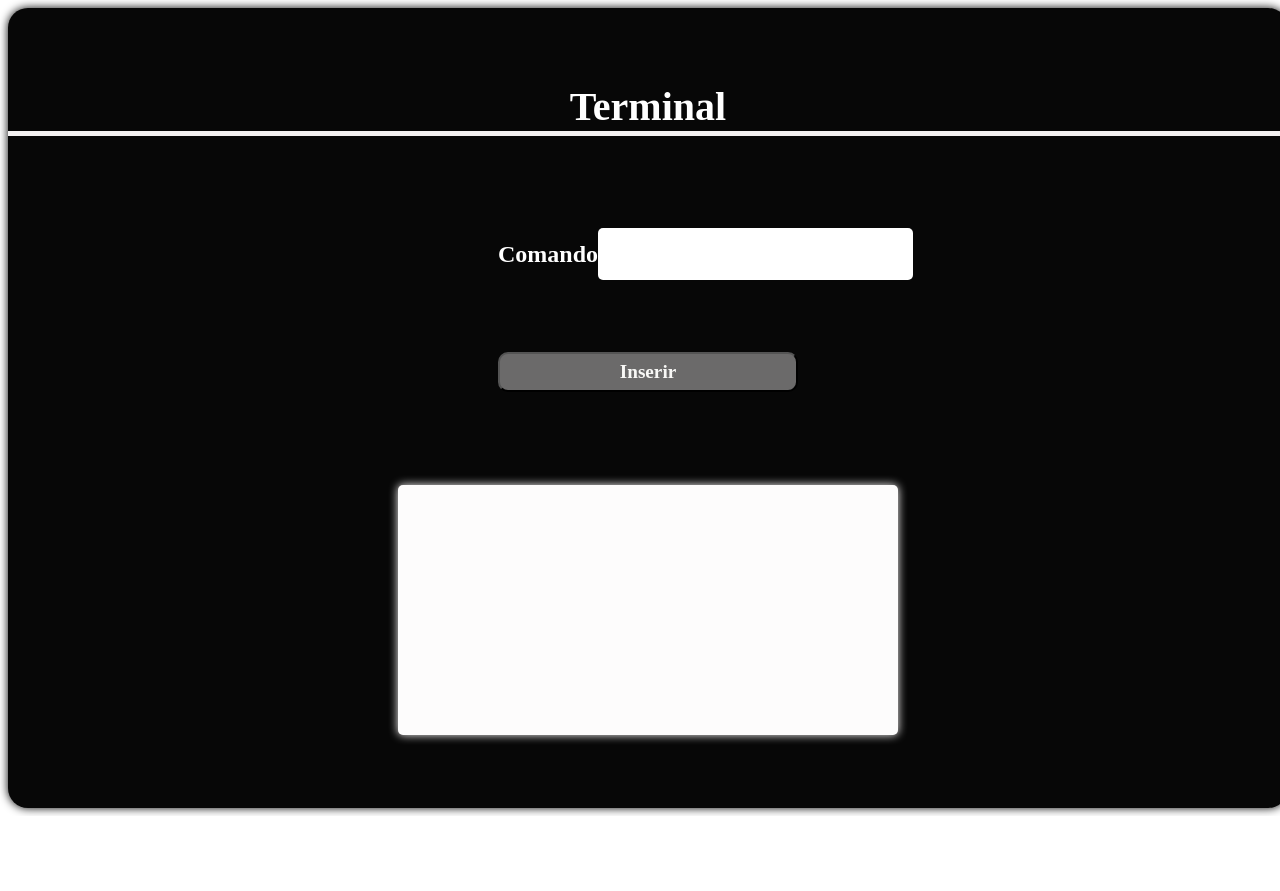
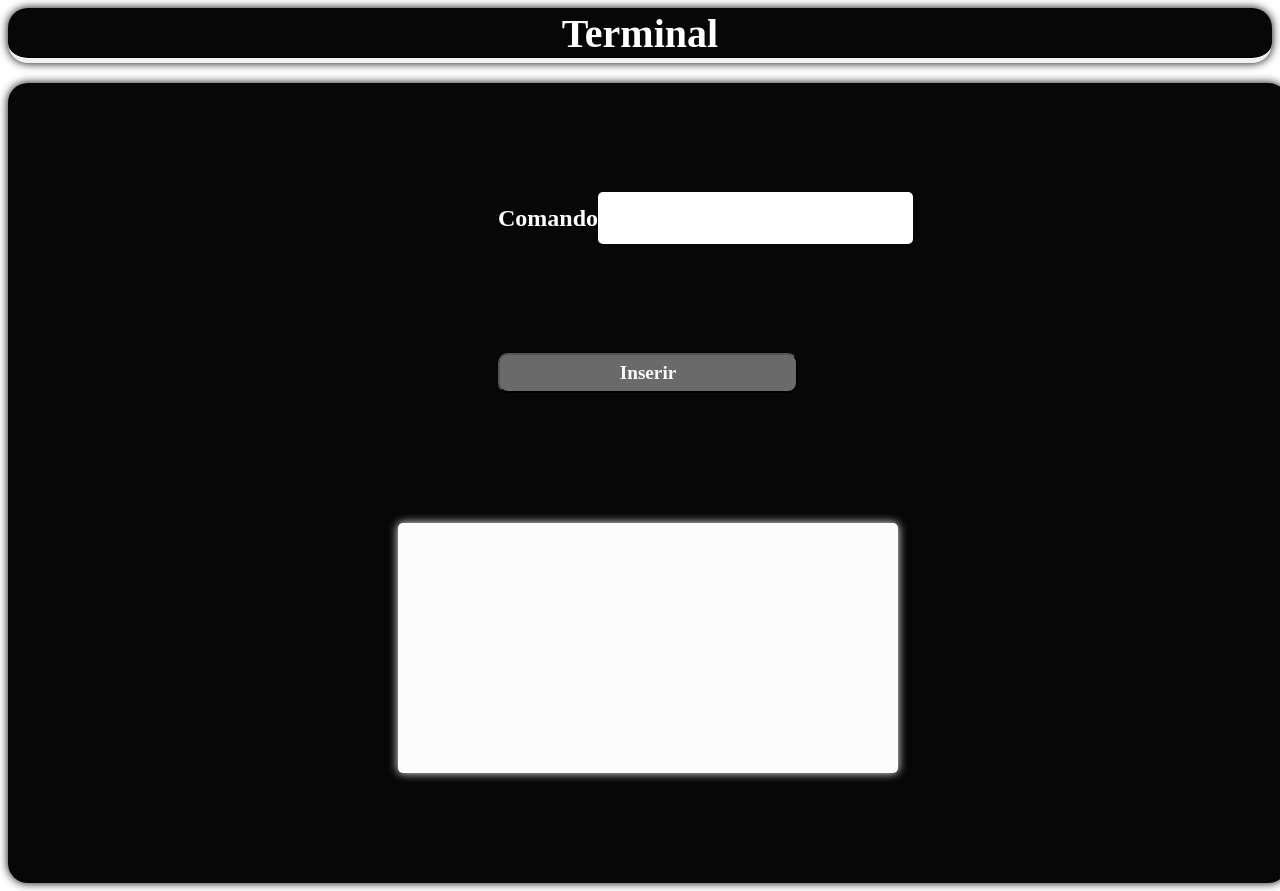
Before and after one commit to cordeiro3356/HTML-CSS, a plain HTML site: page Projeto Terminal/Projeto terminal interativo/index.html in a window 1280 px wide. Before the commit the page ends 816 px from the top, so only its background shows below. Drawn offline with Linux system fonts and the light colour scheme.

Commit message:
nda realmente

```diff
--- a/Projeto Terminal/Projeto terminal interativo/index.html
+++ b/Projeto Terminal/Projeto terminal interativo/index.html
@@ -8,11 +8,10 @@
   </head>
   <body>
     <header>
-
+      <div class="title container"> Terminal</div>
     </header>
     <main>
       <div class="container">
-        <div class="title"> Terminal</div>
         <div class="input">
             <label>Comando</label>
             <input type="text" id='comando'>
```
